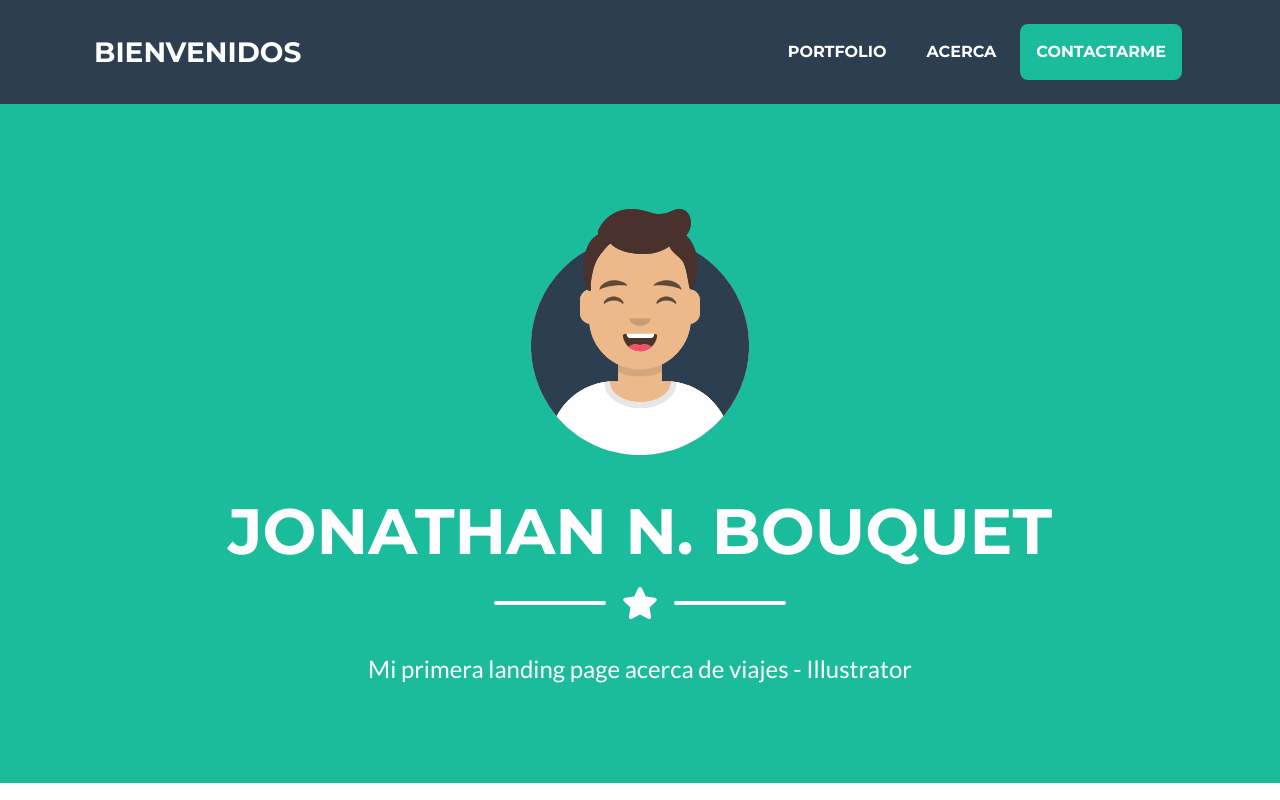
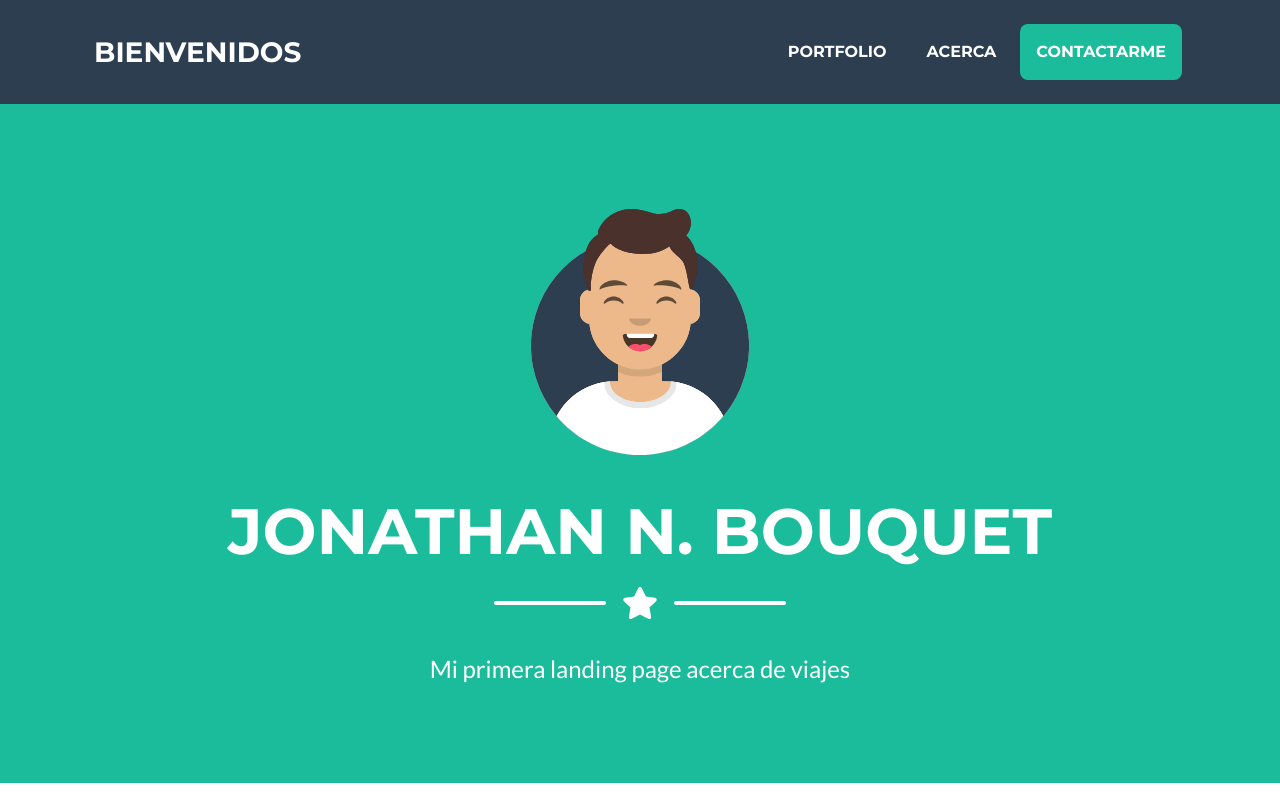
Before and after one commit to ramos-dulces/bouquet.con.amor, a plain HTML site: page index.html in a window 1280 px wide. Shown: the top 800 px of the page. Drawn offline with nearby package versions, Linux system fonts and the light colour scheme.

Commit message:
Update index.html

```diff
--- a/index.html
+++ b/index.html
@@ -48,7 +48,7 @@
                     <div class="divider-custom-line"></div>
                 </div>
                 <!-- Masthead Subheading-->
-                <p class="masthead-subheading font-weight-light mb-0">Mi primera landing page acerca de viajes - Illustrator</p>
+                <p class="masthead-subheading font-weight-light mb-0">Mi primera landing page acerca de viajes</p>
             </div>
         </header>
         <!-- Portfolio Section-->
```
